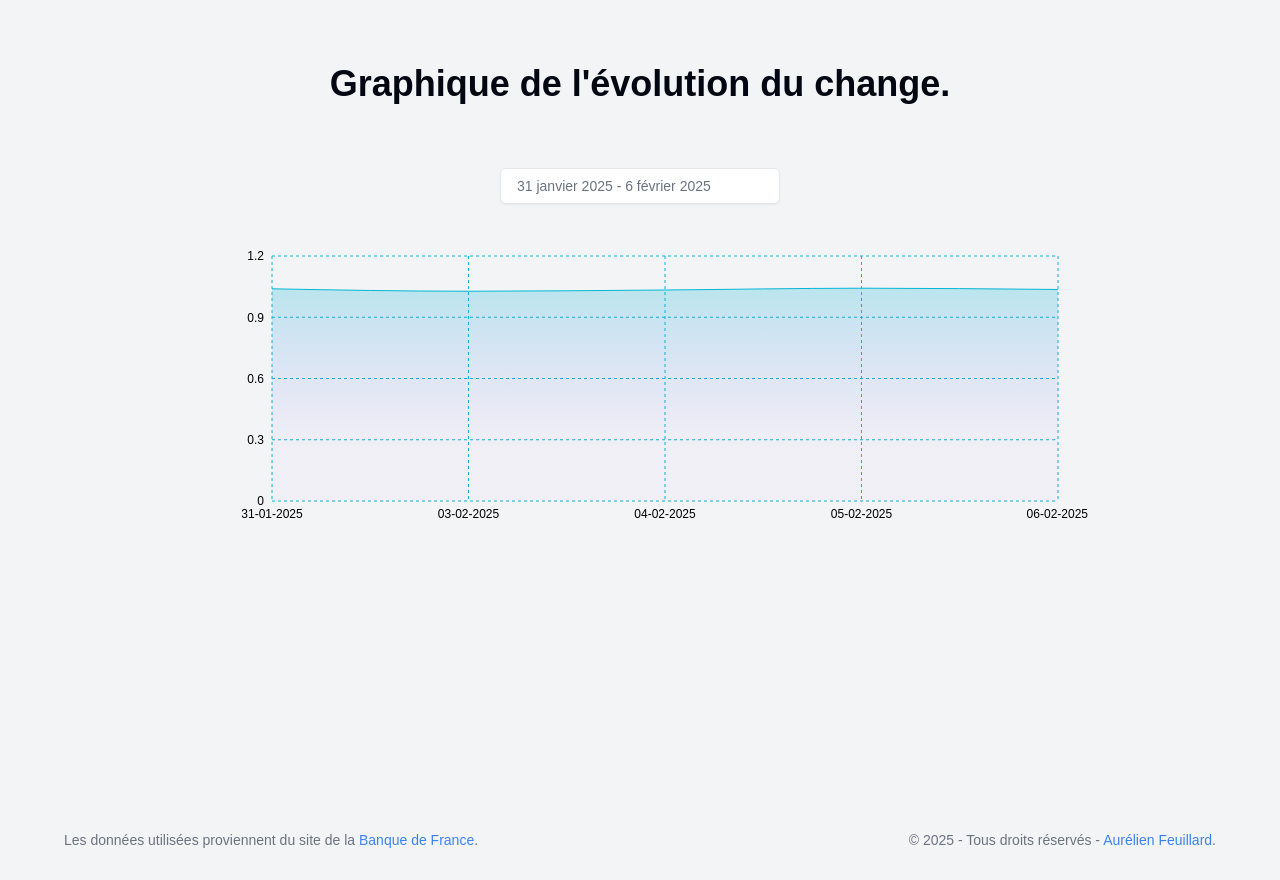
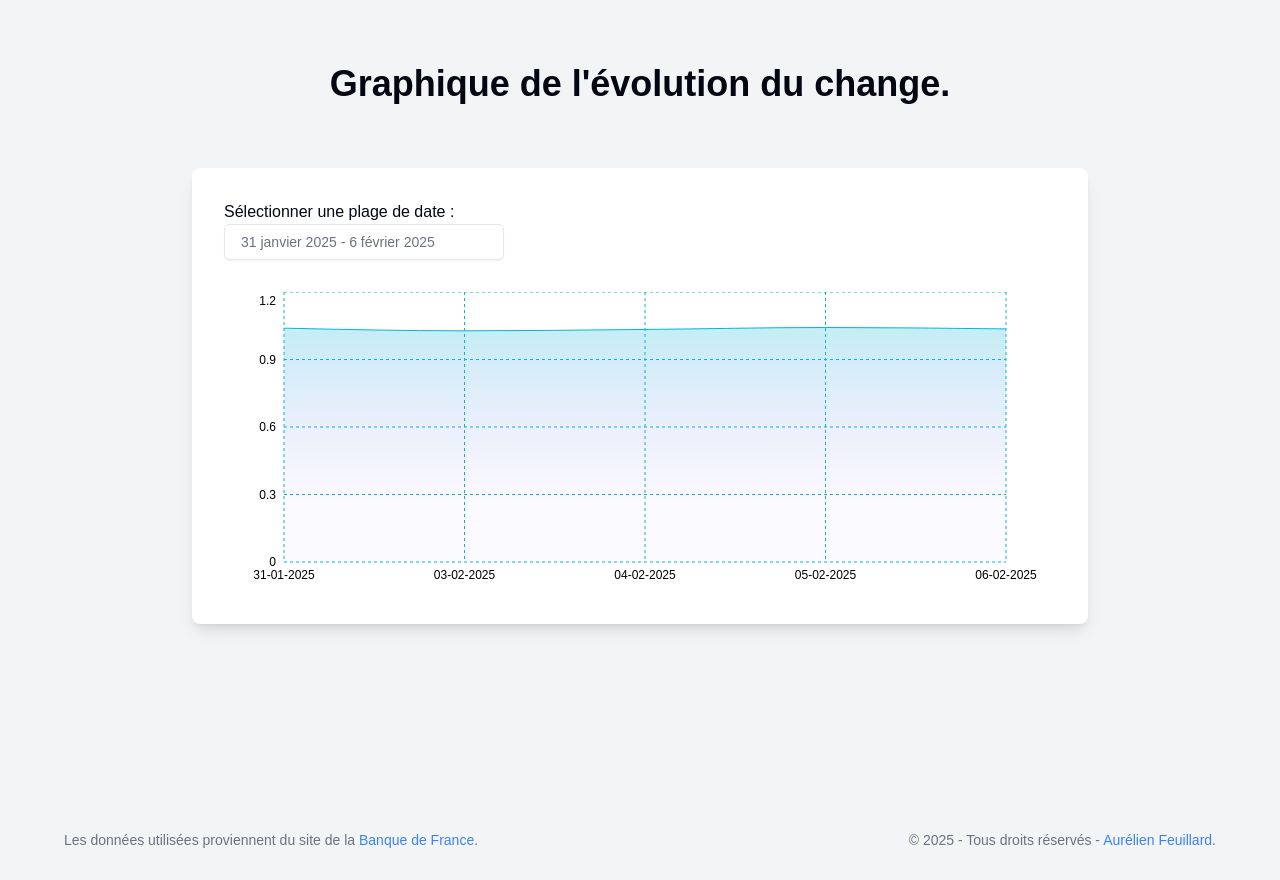
Before and after one commit to aurelien-f/convert-taux-bdf, a Next.js app: page /evolution-change-euro-devise in a window 1280 px wide. Built offline with nearby package versions, Linux system fonts and the light colour scheme.

Commit message:
Refine EvolutionGraphique component and layout
- Add className prop to CardWhite component for flexible styling
- Adjust AreaChart margins for better visual presentation
- Wrap EvolutionGraphiqueWrapper content in CardWhite with improved date selection UI

```diff
--- a/src/app/CardWhite.tsx
+++ b/src/app/CardWhite.tsx
@@ -1,7 +1,9 @@
 import { mondayMessage } from "@/components/MondayMessage";
-export const CardWhite = ({ children }: { children: React.ReactNode }) => {
+import { cn } from "@/lib/utils";
+
+export const CardWhite = ({ children, className }: { children: React.ReactNode, className?: string }) => {
   return <>
-    {new Date().getDay() === 1 && mondayMessage}  <div className="bg-white p-8 rounded-lg shadow-lg w-full max-w-2xl mx-auto" >
+    {new Date().getDay() === 1 && mondayMessage}  <div className={cn("bg-white p-8 rounded-lg shadow-lg w-full max-w-2xl mx-auto", className)} >
       {children}
     </div >
   </>
--- a/src/components/EvolutionGraphique.tsx
+++ b/src/components/EvolutionGraphique.tsx
@@ -22,7 +22,7 @@ interface EvolutionGraphiqueProps {
 export default function EvolutionGraphique({ data }: EvolutionGraphiqueProps) {
   return (
     <ResponsiveContainer width="100%" height={300}>
-      <AreaChart data={data} margin={{ top: 20, right: 30, left: 20, bottom: 5 }}>
+      <AreaChart data={data} margin={{ top: 0, left: 0, bottom: 0, right: 50 }}>
         <CartesianGrid strokeDasharray="3 3" stroke="#06b6d4" />
         <XAxis dataKey="date" fontSize={12} stroke="#000000" tickLine={false} axisLine={false} tickFormatter={(value) => {
           const [year, month, day] = value.split("-");
--- a/src/components/EvolutionGraphiqueWrapper.tsx
+++ b/src/components/EvolutionGraphiqueWrapper.tsx
@@ -1,3 +1,4 @@
+import { CardWhite } from "@/app/CardWhite";
 import { getMultipleDataDevise } from "@/utils/GetMultipleDataDevise";
 import { format } from "date-fns";
 import { DateRangePickerClient } from "./DateRangePickerClient";
@@ -40,12 +41,13 @@ export default async function EvolutionGraphiqueWrapper({
       <h1 className="text-4xl font-bold text-center mb-12 md:mb-16">
         Graphique de l&apos;évolution du change.
       </h1>
-      <div className="mb-8 flex justify-center">
-        <DateRangePickerClient initialFrom={initialFrom} initialTo={initialTo} />
-      </div>
-      <div className="mx-auto max-w-4xl">
+      <CardWhite className="max-w-4xl">
+        <div className="flex flex-col justify-center mb-8">
+          <p>Sélectionner une plage de date : </p>
+          <DateRangePickerClient initialFrom={initialFrom} initialTo={initialTo} />
+        </div>
         <EvolutionGraphique data={data} />
-      </div>
+      </CardWhite>
     </section>
   );
 }
```
